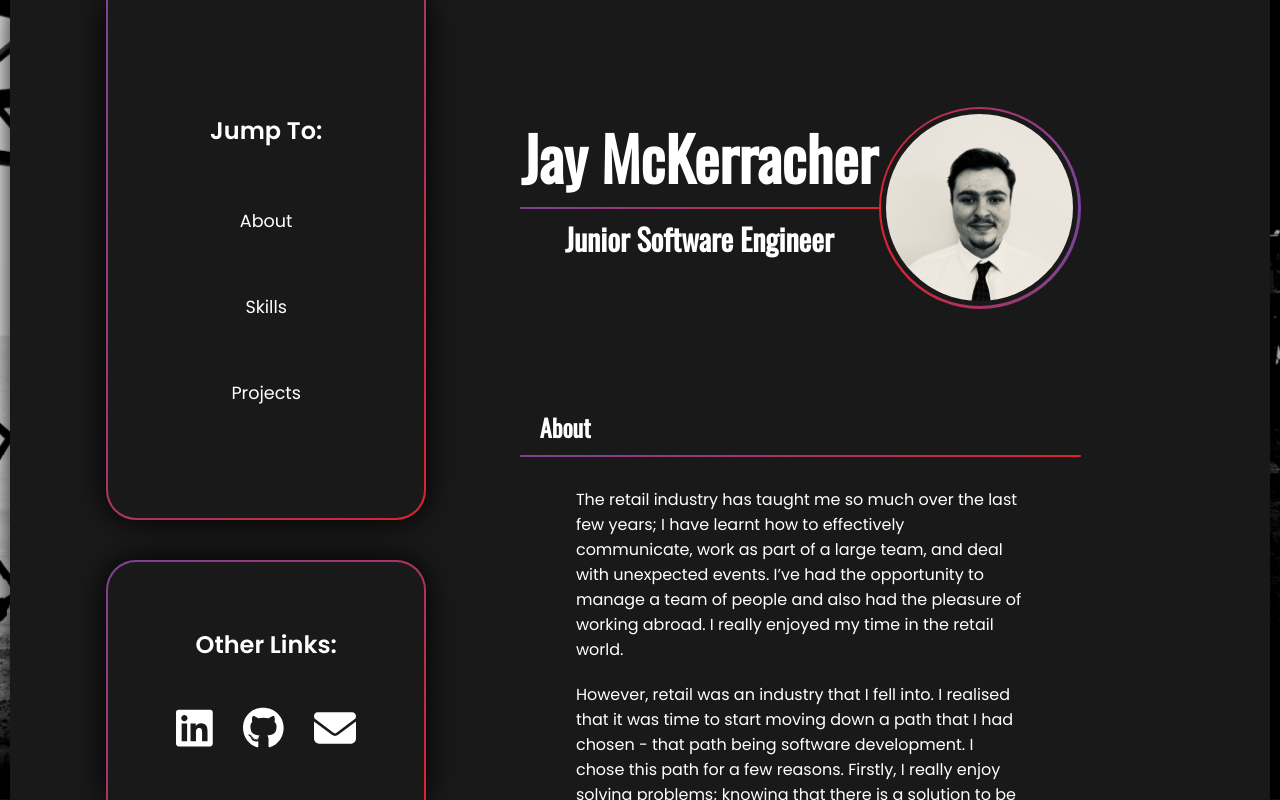
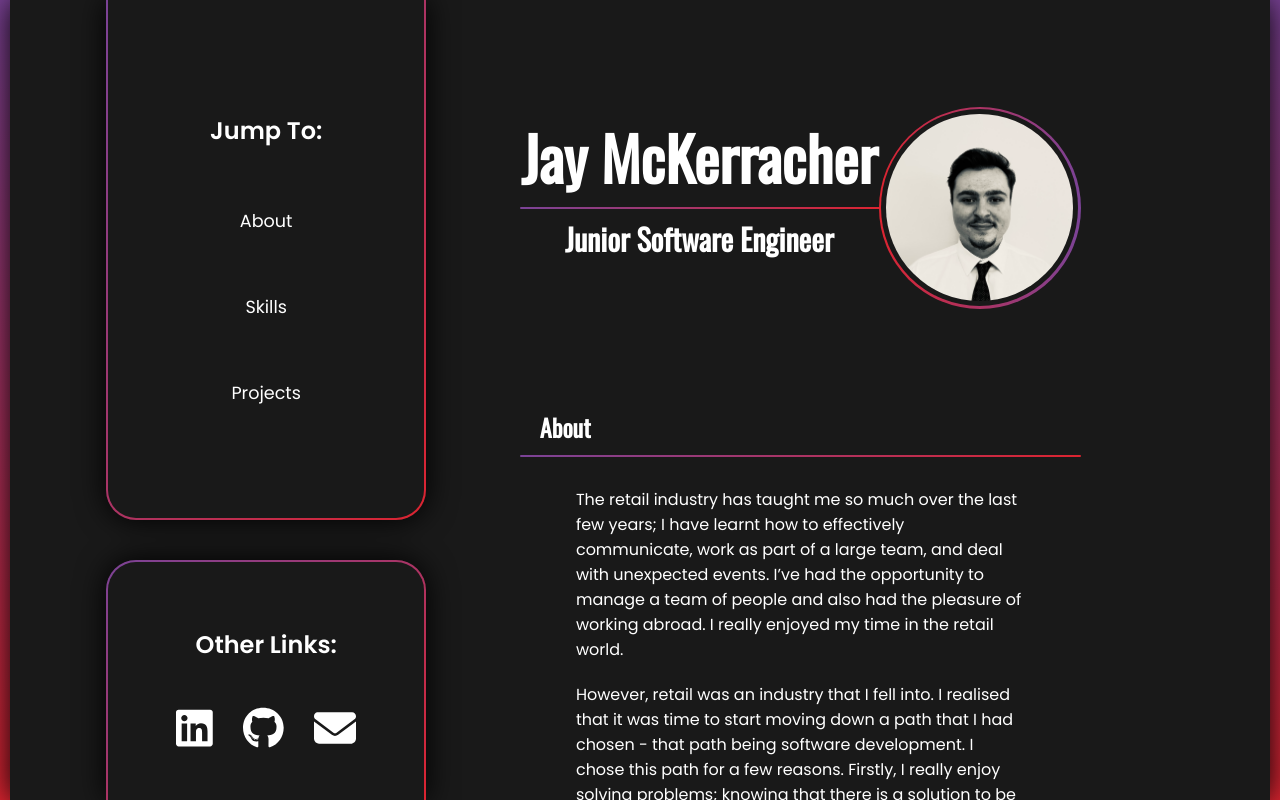
Before and after one commit to jaymckerracher/portfolio-site, a React (Vite) app: page / in a window 1280 px wide. Built offline with nearby package versions, Linux system fonts and the light colour scheme.

Commit message:
testing behaviour on mobile

```diff
--- a/src/index.css
+++ b/src/index.css
@@ -31,30 +31,12 @@ body {
   top: 0;
   left: 0;
   overflow: hidden;
-  background-image: url('src/assets/jason-ortego-TznjqhCHR9g-unsplash.jpg');
-  background-size: cover;
-  background-position: center;
-  background-repeat: no-repeat;
-  filter: blur(4px) saturate(80%);
-  transform: scale(1.1);
-  z-index: 1;
-} */
-
-.backgroundImgContainer {
-  width: 100%;
-  height: 100%;
-  position: fixed;
-  top: 0;
-  left: 0;
-  overflow: hidden;
   background-image: url('./assets/mike-hindle-pYn_gdRqtiA-unsplash.jpg');
   background-size: cover;
   background-position: center;
   background-repeat: no-repeat;
-  /* transform: scale(1.05); */
   z-index: 1;
-  /* filter: blur(2px); */
-}
+} */
 
 @property --secondaryColour1 {
   syntax: '<color>';
```
